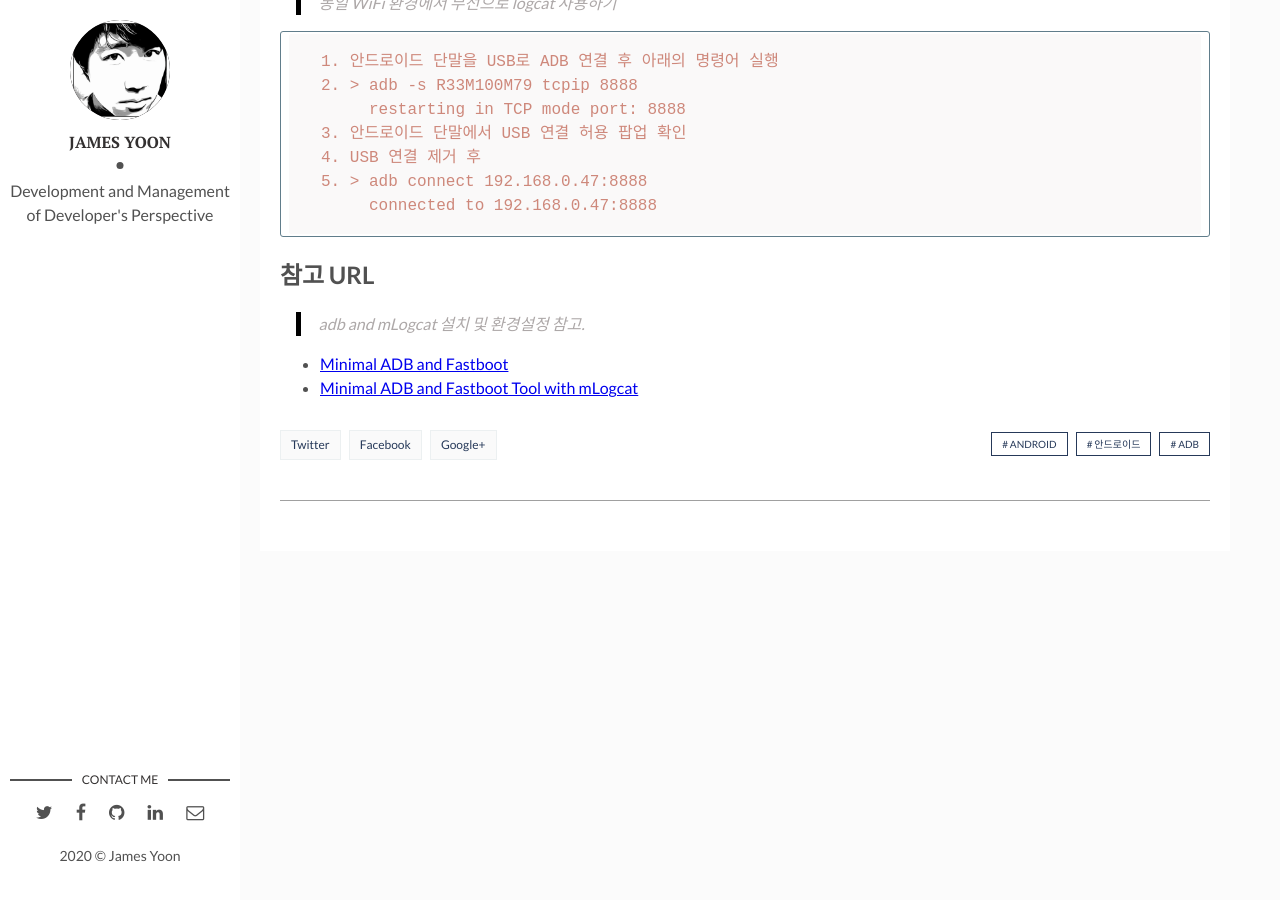
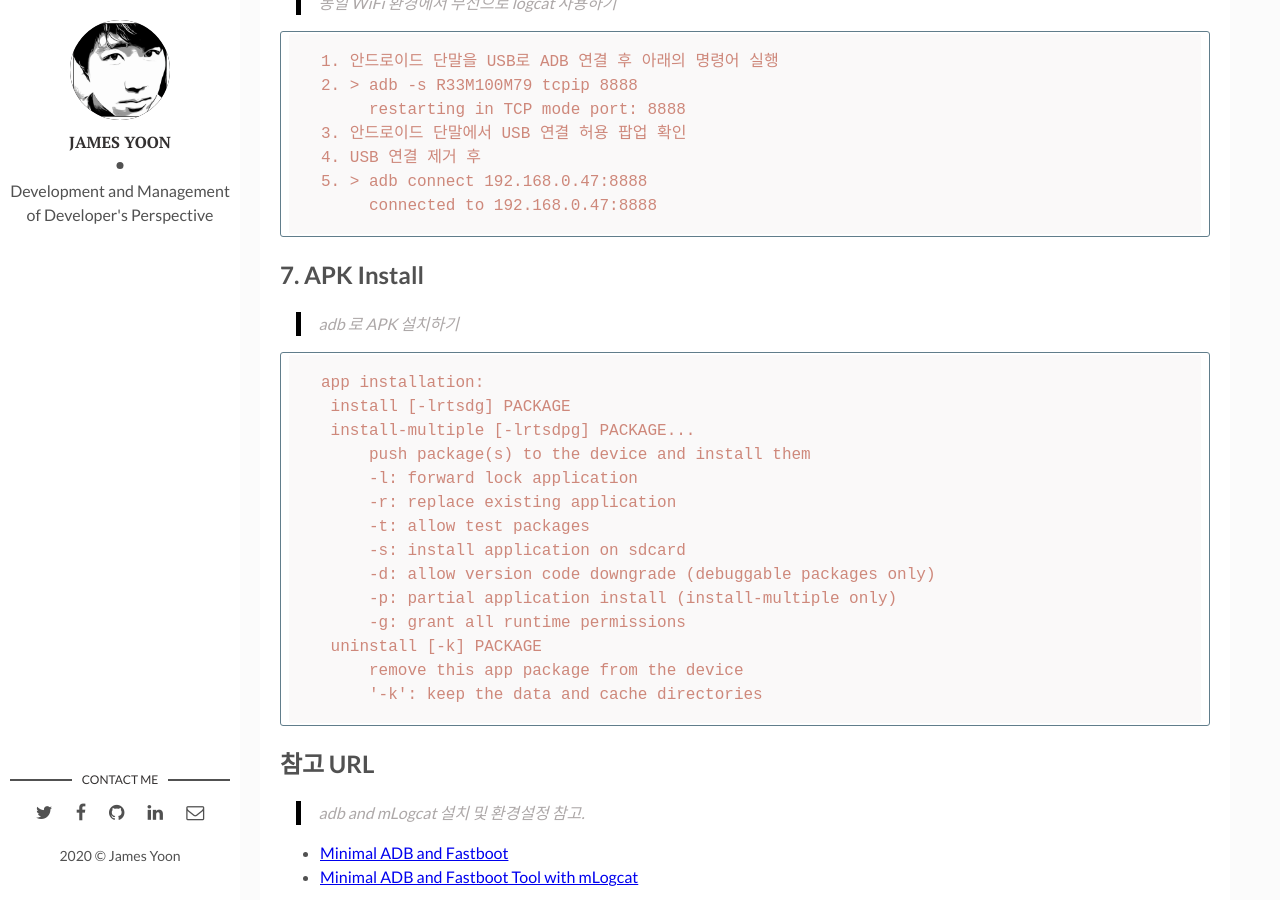
Before and after one commit to butteryoon/butteryoon.github.io, a Jekyll site: the page built from _posts/2019-01-30-android_adb.md, in a window 1280 px wide and 900 px high, scrolled down 2461 px. Built offline with Jekyll 4.4.1, drawn with Linux system fonts in a browser that asks for light colours; comment, search, counter and statistics services are not loaded.

Commit message:
add adb installation

````diff
--- a/_posts/2019-01-30-android_adb.md
+++ b/_posts/2019-01-30-android_adb.md
@@ -101,6 +101,27 @@ adb start-server
      connected to 192.168.0.47:8888
 ```
 
+## 7. APK Install
+
+> adb 로 APK 설치하기
+
+```
+app installation:
+ install [-lrtsdg] PACKAGE
+ install-multiple [-lrtsdpg] PACKAGE...
+     push package(s) to the device and install them
+     -l: forward lock application
+     -r: replace existing application
+     -t: allow test packages
+     -s: install application on sdcard
+     -d: allow version code downgrade (debuggable packages only)
+     -p: partial application install (install-multiple only)
+     -g: grant all runtime permissions
+ uninstall [-k] PACKAGE
+     remove this app package from the device
+     '-k': keep the data and cache directories
+```
+
 ## 참고 URL
 
 > adb and mLogcat 설치 및 환경설정 참고.
````
